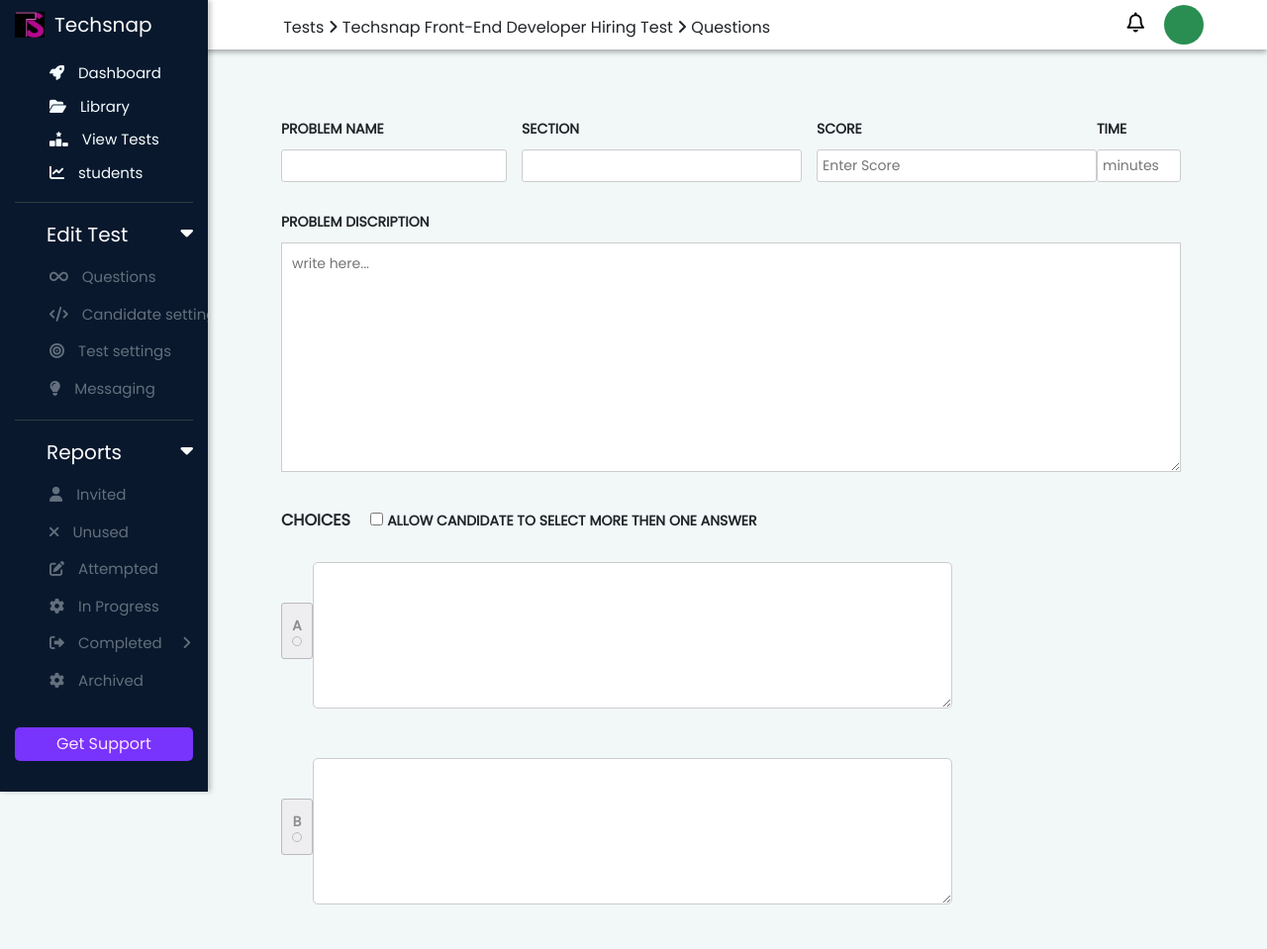
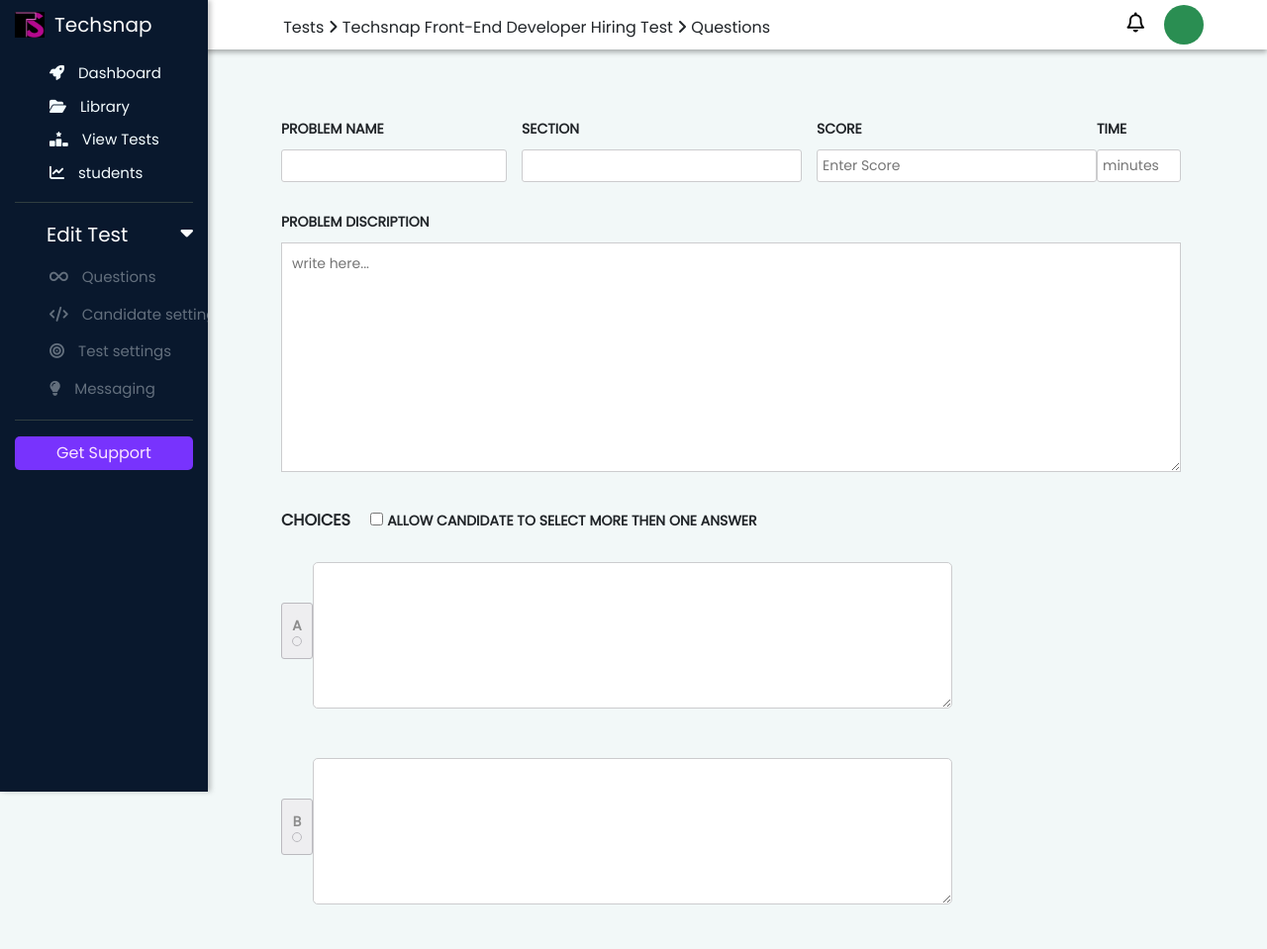
Before and after one commit to Bpiyush544/Quiz-App, a Django app: template quiz/quiz/templates/addQues.html in a window 1280 px wide. Shown: the top 959 px of the page at 99% size. Run offline with Django 4.2, Linux system fonts and the light colour scheme; the template is opened without the code that fills it, so the values that code supplies are empty; some libraries are stand-ins or nearby versions.

Commit message:
addQues templated fixed

```diff
--- a/quiz/quiz/templates/addQues.html
+++ b/quiz/quiz/templates/addQues.html
@@ -43,38 +43,12 @@
     <ul>
         <h3 style="cursor: pointer;" class="d-flex justify-content-between tog "><span class="mx-0">Edit Test</span> <i class="fa fa-caret-down" style="cursor: pointer;"></i></h3>
        <div class="togmenu">
-        <a href="view_question.html"><li><i class="fa fa-infinity" ></i> <span>Questions</span></li></a>
+        <a href= "http://127.0.0.1:8000/assessments/view/{{assignment}}" ><li><i class="fa fa-infinity" ></i> <span>Questions</span></li></a>
         <a href="/"><li><i class="fa fa-code"></i> <span>Candidate settings</span></li> </a>
         <a href="test_settings.html"><li><i class="fa fa-bullseye"></i> <span>Test settings</span></li></a>
       <!-- <a href="view_student_results.html"><li title="View Student Reasult"><i class="fa fa-chart-line"></i> <span>students</span></li></a> -->
       <a href="#"><li><i class="fa fa-lightbulb"></i> <span>Messaging</span></li></a>
        </div>
-
-    </ul>
-
-    <ul style="border: none;">
-        <h3 style="cursor: pointer;" class="d-flex justify-content-between tog "><span class="mx-0">Reports</span> <i class="fa fa-caret-down"></i></h3>
-        <div class="togmenu">
-        <a href="{% url 'invites' %}"><li><i class="fa fa-user" ></i> <span>Invited</span></li></a>
-        <a href="{% url 'unused' %}"><li><i class="fa fa-times" ></i> <span>Unused</span></li></a>
-        <!-- <a href="view_question.html"><li class="d-flex justify-content-between"><span><i class="fa fa-times" ></i>  Unused</span><span class="ml-auto">1</span></li></a>   -->
-          <a href="{% url 'attempted' %}"><li><i class="fa fa-edit"></i> <span>Attempted</span></li> </a>
-          <a href="in_progress.html"><li><i class="fa fa-cog"></i> <span>In Progress</span></li></a>
-        <!-- <a href="view_student_results.html"><li title="View Student Reasult"><i class="fa fa-chart-line"></i> <span>students</span></li></a> -->
-        <a href="#" class="d-flex justify-content-between tog"><li><i class="fa fa-sign-out-alt"></i> <span>Completed</span><i style="margin-left: 20px" class="fa fa-angle-right"></i> </li></a>
-        <div class="togmenu" style="display: none;">
-
-
-          <a href="test_settings.html"><li class="d-flex justify-content-between"> <span><i class="fa fa-check"></i> Complete</span><span>1</span></li></a>
-        <!-- <a href="view_student_results.html"><li title="View Student Reasult"><i class="fa fa-chart-line"></i> <span>students</span></li></a> -->
-        <a href="#"><li class="d-flex justify-content-between"> <span><i class="fa fa-eye"></i> To Evalute</span><span >1</span></li></a>
-        <a href="#"><li class="d-flex justify-content-between"> <span><i class="fa fa-thumbs-up"></i> Qualified</span><span >1</span></li></a>
-        <a href="#"><li class="d-flex justify-content-between"> <span><i class="fa fa-thumbs-down"></i> Failed</span><span >1</span></li></a>
-
-         </div>
-
-         <a href="in_progress.html"><li><i class="fa fa-cog"></i> <span>Archived</span></li></a>
-        </div>
 
     </ul>
    <div> <button>Get Support</button></div>
```
Also changed, not shown: quiz/db.sqlite3.
